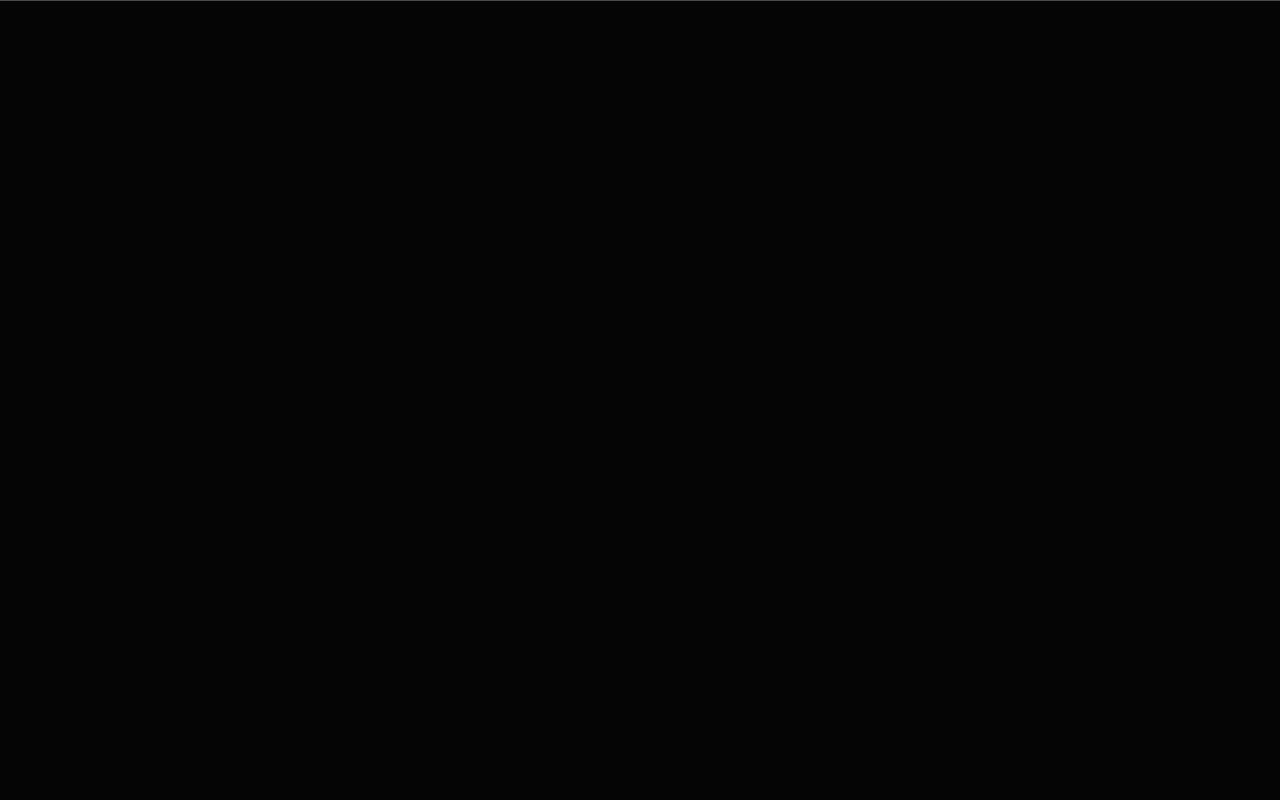
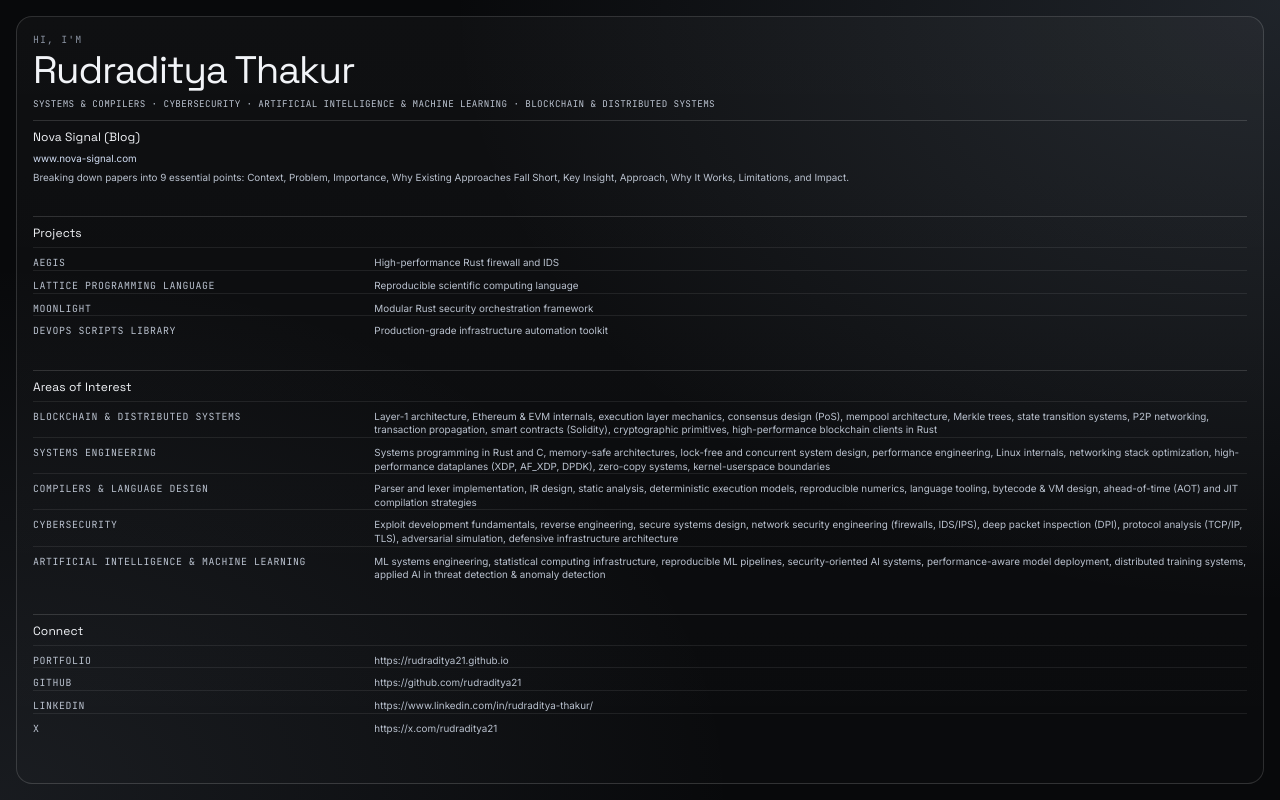
Before and after one commit to rudraditya21/rudraditya21.github.io, a Next.js app: page / in a window 1280 px wide. Built offline with nearby package versions, Linux system fonts and the light colour scheme.

Commit message:
new design

```diff
--- a/app/globals.css
+++ b/app/globals.css
@@ -1,271 +1,225 @@
 @import "tailwindcss";
 @import "tw-animate-css";
 
-@custom-variant dark (&:is(.dark *));
-
-/* Font families */
-@layer theme {
-  :root {
-    --font-space-grotesk: system-ui, 'Space Grotesk';
-    --font-inter: system-ui, 'Inter';
-    --font-jetbrains-mono: 'JetBrains Mono', monospace;
-  }
-
-  @supports (font-family: var(--font-space-grotesk)) {
-    :root {
-      --font-space-grotesk: var(--font-space-grotesk);
-      --font-inter: var(--font-inter);
-      --font-jetbrains-mono: var(--font-jetbrains-mono);
-    }
-  }
-}
-
-html {
-  scroll-behavior: smooth;
-}
-
-::-webkit-scrollbar {
-  display: none;
-}
-
 :root {
-  /* Minimal dark palette */
-  --background: #050505;
-  --bg-surface: #0d0d0d;
-  --bg-elevated: #141414;
-  --border: rgba(255, 255, 255, 0.07);
-  --border-hover: rgba(255, 255, 255, 0.15);
-  --text: #ebebeb;
-  --text-muted: #555555;
-  --accent: #00c8ff;
-  --accent-glow: rgba(0, 200, 255, 0.12);
-
-  /* Tailwind compatibility */
-  --background-color: var(--background);
-  --foreground: var(--text);
-  --card: var(--bg-surface);
-  --card-foreground: var(--text);
-  --primary: var(--accent);
-  --primary-foreground: var(--background);
-  --secondary: var(--bg-elevated);
-  --secondary-foreground: var(--text);
-  --border-color: var(--border);
+  --background: #08090b;
+  --surface: #101218;
+  --border: rgba(255, 255, 255, 0.14);
+  --foreground: #f2f4f8;
+  --foreground-soft: #bac2cf;
+  --foreground-muted: #8a92a1;
+  --link: #d2def4;
+  --space-page: 1rem;
+  --space-frame: 1rem;
+  --space-section: 0.55rem;
+  --space-block: 0.5rem;
+  --space-list: 0.3rem;
 }
 
 @theme inline {
   --color-background: var(--background);
-  --color-foreground: var(--text);
-  --color-card: var(--bg-surface);
-  --color-card-foreground: var(--text);
-  --color-primary: var(--accent);
-  --color-primary-foreground: var(--background);
-  --color-secondary: var(--bg-elevated);
-  --color-secondary-foreground: var(--text);
-  --color-border: var(--border);
-  --color-muted: var(--text-muted);
-  --color-muted-foreground: var(--text-muted);
+  --color-foreground: var(--foreground);
+  --font-sans: var(--font-inter);
 }
 
-/* Complex SVG animations */
-@keyframes trace-draw {
-  from {
-    stroke-dashoffset: 1000;
-    opacity: 0;
+* {
+  box-sizing: border-box;
+}
+
+html,
+body {
+  margin: 0;
+  min-height: 100%;
+}
+
+body {
+  background:
+    radial-gradient(120% 140% at 100% 0%, rgba(154, 177, 204, 0.16), transparent 54%),
+    radial-gradient(120% 140% at 0% 100%, rgba(169, 187, 213, 0.1), transparent 48%),
+    var(--background);
+  color: var(--foreground);
+  line-height: 1.45;
+  overflow-x: hidden;
+}
+
+a {
+  color: var(--link);
+  text-decoration: none;
+  text-underline-offset: 0.2em;
+}
+
+a:hover {
+  text-decoration: underline;
+}
+
+.profile-root {
+  height: 100svh;
+  width: 100%;
+  padding: var(--space-page);
+  overflow: hidden;
+}
+
+.profile-frame {
+  width: 100%;
+  max-width: 100%;
+  min-width: 0;
+  height: 100%;
+  border: 1px solid var(--border);
+  border-radius: 1rem;
+  background: linear-gradient(180deg, rgba(255, 255, 255, 0.03), rgba(255, 255, 255, 0.01));
+  padding: var(--space-frame);
+  display: grid;
+  grid-template-rows: auto 1fr;
+  gap: var(--space-section);
+  overflow-x: hidden;
+}
+
+.profile-header {
+  display: grid;
+  gap: 0.25rem;
+}
+
+.profile-kicker {
+  margin: 0;
+  color: var(--foreground-muted);
+  font-size: clamp(0.62rem, 0.74vw, 0.78rem);
+  font-family: var(--font-jetbrains-mono), monospace;
+  text-transform: uppercase;
+  letter-spacing: 0.11em;
+}
+
+.profile-header h1 {
+  margin: 0;
+  font-family: var(--font-space-grotesk), sans-serif;
+  font-size: clamp(1.6rem, 3vw, 2.95rem);
+  letter-spacing: -0.03em;
+  line-height: 1;
+}
+
+.profile-subtitle {
+  margin: 0.25rem 0 0;
+  color: var(--foreground-soft);
+  font-family: var(--font-jetbrains-mono), monospace;
+  font-size: clamp(0.58rem, 0.69vw, 0.78rem);
+  line-height: 1.45;
+  text-transform: uppercase;
+  letter-spacing: 0.04em;
+  overflow-wrap: anywhere;
+}
+
+.profile-grid {
+  min-height: 0;
+  min-width: 0;
+  display: grid;
+  grid-template-columns: 1fr;
+  gap: 0;
+  overflow-y: auto;
+  overflow-x: hidden;
+  padding-right: 0;
+}
+
+.profile-block {
+  border-top: 1px solid var(--border);
+  padding-top: var(--space-block);
+  min-width: 0;
+}
+
+.profile-block h2,
+.profile-grid > section > h2 {
+  margin: 0 0 var(--space-list);
+  font-family: var(--font-space-grotesk), sans-serif;
+  font-size: clamp(0.74rem, 0.94vw, 1rem);
+  letter-spacing: 0.01em;
+}
+
+.profile-block p {
+  margin: 0;
+  font-size: clamp(0.61rem, 0.77vw, 0.84rem);
+  color: var(--foreground-soft);
+  overflow-wrap: anywhere;
+}
+
+.profile-muted {
+  margin-top: var(--space-list) !important;
+  line-height: 1.42;
+}
+
+.table-list {
+  margin: 0;
+  padding: 0;
+  list-style: none;
+  display: grid;
+  gap: 0;
+}
+
+.table-row {
+  min-width: 0;
+  display: grid;
+  grid-template-columns: 1fr;
+  gap: var(--space-list);
+  border-top: 1px solid rgba(255, 255, 255, 0.08);
+  padding-top: var(--space-block);
+}
+
+.table-key {
+  margin: 0;
+  font-size: clamp(0.58rem, 0.73vw, 0.8rem);
+  line-height: 1.32;
+  overflow-wrap: anywhere;
+}
+
+.project-table .table-key,
+.area-table .table-key,
+.connect-table .table-key {
+  font-family: var(--font-jetbrains-mono), monospace;
+  text-transform: uppercase;
+  letter-spacing: 0.06em;
+  color: var(--foreground-soft);
+}
+
+.table-value {
+  margin: 0;
+  font-size: clamp(0.58rem, 0.73vw, 0.8rem);
+  color: var(--foreground-soft);
+  line-height: 1.38;
+  overflow-wrap: anywhere;
+}
+
+.connect-table a {
+  color: inherit;
+  text-decoration: none;
+}
+
+.connect-table a:hover {
+  text-decoration: underline;
+}
+
+@media (max-width: 1100px) {
+  .profile-root {
+    height: auto;
+    min-height: 100svh;
+    overflow-y: auto;
   }
-  50% {
-    opacity: 1;
+
+  .profile-frame {
+    height: auto;
   }
-  to {
-    stroke-dashoffset: 0;
-    opacity: 0.3;
+
+  .profile-subtitle {
+    text-transform: none;
   }
 }
 
-@keyframes pulse-node {
-  0%, 100% {
-    r: 3px;
-    opacity: 0.8;
-    filter: drop-shadow(0 0 4px var(--accent));
-  }
-  50% {
-    r: 6px;
-    opacity: 0.3;
-    filter: drop-shadow(0 0 12px var(--accent));
+@media (min-width: 1101px) {
+  .table-row {
+    grid-template-columns: minmax(13rem, 27%) 1fr;
+    gap: 0.85rem;
+    align-items: start;
   }
 }
 
-@keyframes scan-line {
-  from {
-    transform: translateY(-100%);
-    opacity: 0;
-  }
-  10% {
-    opacity: 0.5;
-  }
-  90% {
-    opacity: 0.5;
-  }
-  to {
-    transform: translateY(100vh);
-    opacity: 0;
+@media (max-width: 640px) {
+  .profile-header h1 {
+    font-size: clamp(1.35rem, 9vw, 2rem);
   }
 }
-
-@keyframes float-up {
-  from {
-    transform: translateY(0) translateX(0);
-    opacity: 0.6;
-  }
-  to {
-    transform: translateY(-100vh) translateX(20px);
-    opacity: 0;
-  }
-}
-
-@keyframes grid-pulse {
-  0%, 100% {
-    opacity: 0.15;
-  }
-  50% {
-    opacity: 0.25;
-  }
-}
-
-@keyframes glow-flicker {
-  0%, 100% {
-    opacity: 0.4;
-    filter: drop-shadow(0 0 6px var(--accent));
-  }
-  50% {
-    opacity: 0.7;
-    filter: drop-shadow(0 0 12px var(--accent));
-  }
-}
-
-@layer base {
-  * {
-    @apply border-border;
-    outline: 1px solid rgba(255, 255, 255, 0.1);
-    user-select: none;
-  }
-
-  body {
-    @apply text-foreground antialiased;
-    background-color: var(--background);
-    color: var(--text);
-  }
-
-  /* Typography */
-  h1, h2, h3, h4, h5, h6 {
-    font-weight: 600;
-  }
-
-  code, pre {
-    font-family: 'JetBrains Mono', monospace;
-    background-color: var(--bg-elevated);
-    border: 1px solid var(--border);
-  }
-}
-
-/* Heatmap styles */
-.heatmap {
-  --heat-0: #0d0d0d;
-  --heat-1: #0e4429;
-  --heat-2: #006d32;
-  --heat-3: #26a641;
-  --heat-4: #39d353;
-  background-color: var(--bg-surface);
-  border: 1px solid var(--border);
-}
-
-.heatmap-legend {
-  display: flex;
-  align-items: center;
-  justify-content: flex-end;
-  gap: 12px;
-  color: var(--text-muted);
-  font-size: 12px;
-  letter-spacing: 0.08em;
-  text-transform: uppercase;
-  font-family: 'JetBrains Mono', monospace;
-}
-
-.heatmap-legend-dots {
-  display: flex;
-  align-items: center;
-  gap: 6px;
-}
-
-.heatmap-legend .heatmap-cell {
-  width: 10px;
-  height: 10px;
-  aspect-ratio: auto;
-}
-
-.heatmap-grid {
-  display: flex;
-  gap: clamp(2px, 0.5vw, 6px);
-  overflow-x: hidden;
-  padding-top: 16px;
-  width: 100%;
-}
-
-.heatmap-week {
-  display: grid;
-  grid-template-rows: repeat(7, 1fr);
-  gap: clamp(2px, 0.5vw, 6px);
-  flex: 1 1 0;
-  min-width: 0;
-}
-
-.heatmap-cell {
-  width: 100%;
-  aspect-ratio: 1;
-  border-radius: 2px;
-  background: var(--heat-0);
-  display: inline-block;
-}
-
-.heatmap-level-1 {
-  background: var(--heat-1);
-}
-
-.heatmap-level-2 {
-  background: var(--heat-2);
-}
-
-.heatmap-level-3 {
-  background: var(--heat-3);
-}
-
-.heatmap-level-4 {
-  background: var(--heat-4);
-}
-
-.heatmap-empty {
-  background: transparent;
-}
-
-.heatmap-future {
-  opacity: 0.3;
-}
-
-/* Utility classes */
-.glow-text {
-  color: var(--accent);
-  text-shadow: 0 0 20px var(--accent-glow);
-}
-
-.glow-border {
-  border-color: var(--accent);
-  box-shadow: inset 0 0 10px var(--accent-glow);
-}
-
-.section-label {
-  font-family: 'JetBrains Mono', monospace;
-  font-size: 12px;
-  font-weight: 600;
-  letter-spacing: 0.1em;
-  text-transform: uppercase;
-  color: var(--accent);
-}
--- a/app/page.tsx
+++ b/app/page.tsx
@@ -1,5 +1,129 @@
+import Link from "next/link";
+
+const areasOfInterest = [
+  {
+    domain: "Blockchain & Distributed Systems",
+    focus:
+      "Layer-1 architecture, Ethereum & EVM internals, execution layer mechanics, consensus design (PoS), mempool architecture, Merkle trees, state transition systems, P2P networking, transaction propagation, smart contracts (Solidity), cryptographic primitives, high-performance blockchain clients in Rust",
+  },
+  {
+    domain: "Systems Engineering",
+    focus:
+      "Systems programming in Rust and C, memory-safe architectures, lock-free and concurrent system design, performance engineering, Linux internals, networking stack optimization, high-performance dataplanes (XDP, AF_XDP, DPDK), zero-copy systems, kernel-userspace boundaries",
+  },
+  {
+    domain: "Compilers & Language Design",
+    focus:
+      "Parser and lexer implementation, IR design, static analysis, deterministic execution models, reproducible numerics, language tooling, bytecode & VM design, ahead-of-time (AOT) and JIT compilation strategies",
+  },
+  {
+    domain: "Cybersecurity",
+    focus:
+      "Exploit development fundamentals, reverse engineering, secure systems design, network security engineering (firewalls, IDS/IPS), deep packet inspection (DPI), protocol analysis (TCP/IP, TLS), adversarial simulation, defensive infrastructure architecture",
+  },
+  {
+    domain: "Artificial Intelligence & Machine Learning",
+    focus:
+      "ML systems engineering, statistical computing infrastructure, reproducible ML pipelines, security-oriented AI systems, performance-aware model deployment, distributed training systems, applied AI in threat detection & anomaly detection",
+  },
+];
+
+const projects = [
+  { name: "Aegis", description: "High-performance Rust firewall and IDS" },
+  {
+    name: "Lattice Programming Language",
+    description: "Reproducible scientific computing language",
+  },
+  {
+    name: "Moonlight",
+    description: "Modular Rust security orchestration framework",
+  },
+  {
+    name: "DevOps Scripts Library",
+    description: "Production-grade infrastructure automation toolkit",
+  },
+];
+
+const connectLinks = [
+  { label: "Portfolio", href: "https://rudraditya21.github.io" },
+  { label: "GitHub", href: "https://github.com/rudraditya21" },
+  { label: "LinkedIn", href: "https://www.linkedin.com/in/rudraditya-thakur/" },
+  { label: "X", href: "https://x.com/rudraditya21" },
+];
+
 export default function Home() {
   return (
-    <div></div>
-  )
+    <main className="profile-root">
+      <div className="profile-frame">
+        <header className="profile-header">
+          <p className="profile-kicker">Hi, I&apos;m</p>
+          <h1>Rudraditya Thakur</h1>
+          <p className="profile-subtitle">
+            Systems & Compilers · Cybersecurity · Artificial Intelligence &
+            Machine Learning · Blockchain & Distributed Systems
+          </p>
+        </header>
+
+        <div className="profile-grid">
+          <article className="profile-block">
+            <h2>Nova Signal (Blog)</h2>
+            <p>
+              <Link
+                href="https://www.nova-signal.com/"
+                target="_blank"
+                rel="noopener noreferrer"
+              >
+                www.nova-signal.com
+              </Link>
+            </p>
+            <p className="profile-muted">
+              Breaking down papers into 9 essential points: Context, Problem,
+              Importance, Why Existing Approaches Fall Short, Key Insight,
+              Approach, Why It Works, Limitations, and Impact.
+            </p>
+          </article>
+
+          <article className="profile-block">
+            <h2>Projects</h2>
+            <ul className="table-list project-table">
+              {projects.map((project) => (
+                <li key={project.name} className="table-row">
+                  <p className="table-key">{project.name}</p>
+                  <p className="table-value">{project.description}</p>
+                </li>
+              ))}
+            </ul>
+          </article>
+
+          <section className="profile-block">
+            <h2>Areas of Interest</h2>
+            <ul className="table-list area-table">
+              {areasOfInterest.map((area) => (
+                <li key={area.domain} className="table-row">
+                  <p className="table-key">{area.domain}</p>
+                  <p className="table-value">{area.focus}</p>
+                </li>
+              ))}
+            </ul>
+          </section>
+
+          <article className="profile-block">
+            <h2>Connect</h2>
+            <ul className="table-list connect-table">
+              {connectLinks.map((item) => (
+                <li key={item.href} className="table-row">
+                  <p className="table-key">{item.label}</p>
+                  <p className="table-value">
+                    <Link href={item.href} target="_blank" rel="noopener noreferrer">
+                      {item.href}
+                    </Link>
+                  </p>
+                </li>
+              ))}
+            </ul>
+          </article>
+        </div>
+      </div>
+    </main>
+  );
 }
```
